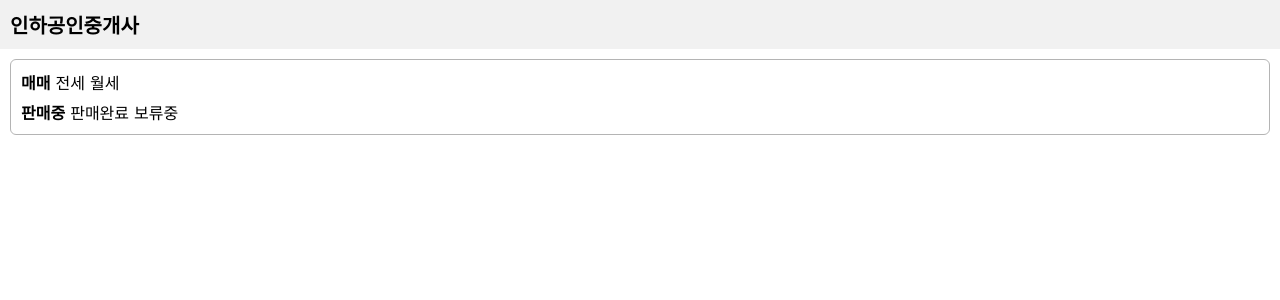
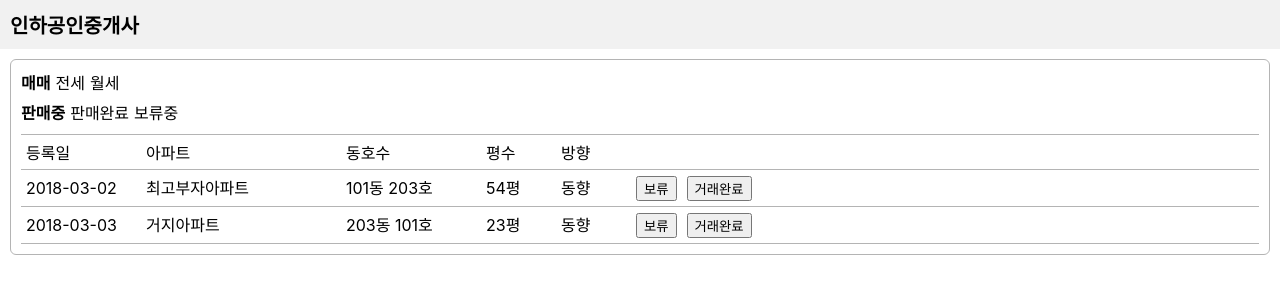
Before and after one commit to JuHyeon-Lee/Boodong-Client, a React (Create React App) app: page / in a window 1280 px wide. Shown: the top 300 px of the page. Built offline with nearby package versions, Linux system fonts and the light colour scheme.

Commit message:
feat: SalesListItem 구현

```diff
--- a/src/components/SalesList/SalesList.js
+++ b/src/components/SalesList/SalesList.js
@@ -26,8 +26,8 @@ const SalesList = () => {
             <SalesListContext.Provider value={{selectedType, selectType, selectedStatus, selectStatus}}>
                 <SalesListTab/>
                 <SalesListNav/>
-                {/* <SalesListItem itemType='filter'/>
-                {sales.map(element => element.type===selectedType && element.status===selectedStatus && <SalesListItem itemType='item' data={element}/>)} */}
+                <SalesListItem itemType='filter'/>
+                {sales.map(element => element.type===selectedType && element.saleStatus===selectedStatus && <SalesListItem key={element.saleId} sale={element} itemType='item'/>)}
             </SalesListContext.Provider>
         </style.SalesList>
     );
--- /dev/null
+++ b/src/components/SalesList/SalesListItem.js
@@ -0,0 +1,75 @@
+import React from 'react';
+import styled from 'styled-components';
+
+const style = {};
+
+style.SalesListItem = styled.div`
+    padding: 5px;
+    border-bottom: 1px solid rgb(180, 180, 180);
+    &:nth-child(3){
+        margin-top: 10px;
+        border-top: 1px solid rgb(180, 180, 180);
+    }
+`;
+
+style.SaleRegisteredDate = styled.label`
+    display: inline-block;
+    width: 120px;
+`;
+
+style.SaleName = styled.label`
+    display: inline-block;
+    width: 200px;
+`;
+
+style.SaleDonghosu = styled.label`
+    display: inline-block;
+    width: 140px;
+`;
+
+style.SalePyung = styled.label`
+    display: inline-block;
+    width: 75px;
+`;
+
+style.SaleDirection = styled.label`
+    display: inline-block;
+    width: 75px;
+`;
+
+style.CompleteButton = styled.button`
+    margin-left: 10px;
+`;
+
+const SalesListItem = (input) => {
+    const {itemType, sale} = input;
+    return (
+        <style.SalesListItem>
+            {itemType==='filter' ? (
+                <>
+                    <style.SaleRegisteredDate>등록일</style.SaleRegisteredDate>
+                    <style.SaleName>아파트</style.SaleName>
+                    <style.SaleDonghosu>동호수</style.SaleDonghosu>
+                    <style.SalePyung>평수</style.SalePyung>
+                    <style.SaleDirection>방향</style.SaleDirection>
+                </>
+            ) : (
+                <>
+                    <style.SaleRegisteredDate>{sale.registeredDate}</style.SaleRegisteredDate>
+                    <style.SaleName>{sale.name}</style.SaleName>
+                    <style.SaleDonghosu>{sale.dong}동 {sale.hosu}호</style.SaleDonghosu>
+                    <style.SalePyung>{sale.pyung}평</style.SalePyung>
+                    <style.SaleDirection>{sale.direction}향</style.SaleDirection>
+                    {sale.saleStatus==='SALE' &&
+                        <>
+                            <button>보류</button>
+                            <style.CompleteButton>거래완료</style.CompleteButton>
+                        </>
+                    }
+                </>
+            )}
+        </style.SalesListItem>
+    );
+}
+
+export default SalesListItem;
```
